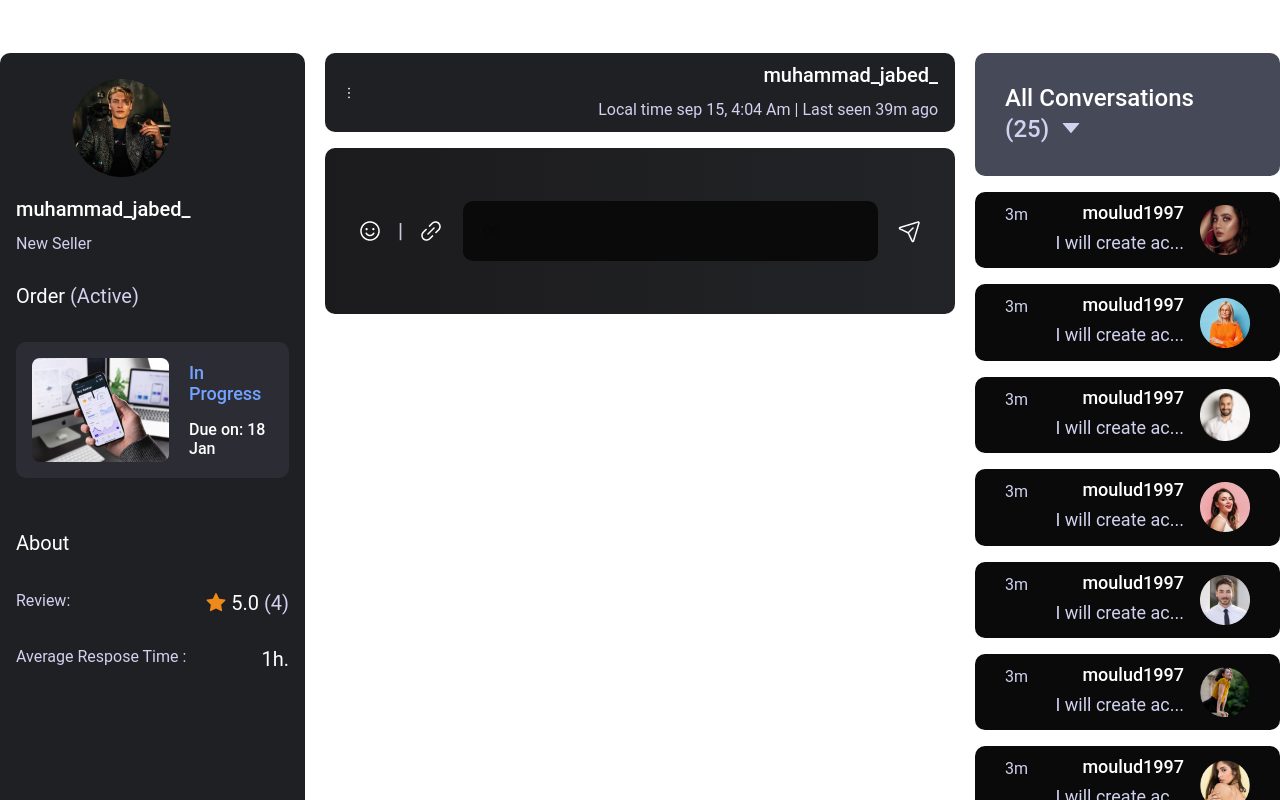
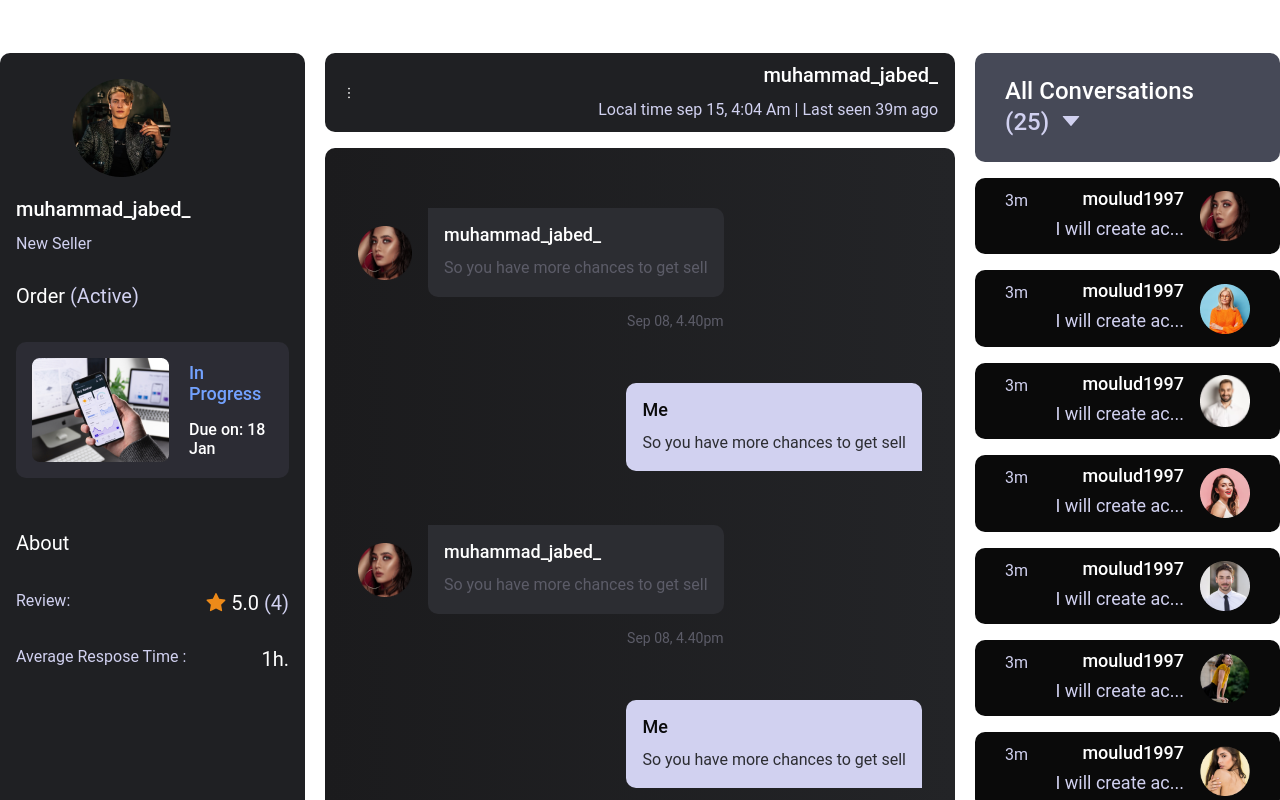
Before and after one commit to cosmos-007/market-place, a Next.js app: page /components/Chat in a window 1280 px wide. Shown: the top 800 px of the page. Built offline with nearby package versions, Linux system fonts and the light colour scheme.

Commit message:
completed the ui of chat page

```diff
--- a/src/pages/components/Chat/index.tsx
+++ b/src/pages/components/Chat/index.tsx
@@ -88,6 +88,50 @@ const Chat = () => {
             time: "3m",
             icon: Avatar9
         },
+        {
+            name: "moulud1997",
+            des: "I will create ac...",
+            time: "3m",
+            icon: Avatar7
+        },
+    ]
+
+    const ChatData = [
+        {
+            name: "muhammad_jabed_",
+            message: "So you have more chances to get sell",
+            icon: Avatar,
+            type: "receive",
+            time: "Sep 08, 4.40pm"
+        },
+        {
+            name: "Me",
+            message: "So you have more chances to get sell",
+            icon: "",
+            type: "send",
+            time: ""
+        },
+        {
+            name: "muhammad_jabed_",
+            message: "So you have more chances to get sell",
+            icon: Avatar,
+            type: "receive",
+            time: "Sep 08, 4.40pm"
+        },
+        {
+            name: "Me",
+            message: "So you have more chances to get sell",
+            icon: "",
+            type: "send",
+            time: ""
+        },
+        {
+            name: "muhammad_jabed_",
+            message: "So you have more chances to get sell",
+            icon: Avatar,
+            type: "receive",
+            time: "Sep 08, 4.40pm"
+        },
     ]
 
     return (
@@ -129,6 +173,29 @@ const Chat = () => {
                         </div>
                     </div>
                     <div className={style.chatContainer}>
+                        {ChatData?.map((item, index) => {
+                            const isSend = item?.type == "send" ? true : false
+                            return (
+                                <div
+                                    className={style.chatStyleContainer}
+                                    key={index}
+                                    style={{ justifyContent: isSend ? "flex-end" : "flex-start" }}
+                                >
+                                    <div className={style.chatInnerContainer}>
+                                        <div className={style.chatStyle}>
+                                            {item?.icon &&
+                                                <Image src={item?.icon} alt='avatar' height={54} width={54} />
+                                            }
+                                            <div className={`${style.chatBox} ${isSend && style.sendBox}`}>
+                                                <h1 className={style.chatName}>{item?.name || "---"}</h1>
+                                                <p className={style.chatMessage}>{item?.message || "--"}</p>
+                                            </div>
+                                        </div>
+                                        {item?.time && <p className={style.timeStyle}>{item?.time}</p>}
+                                    </div>
+                                </div>
+                            )
+                        })}
                         <div className={style.chatInputContainer}>
                             <Image src={Smily} alt='smily' />
                             <h1 className={style.slash}>|</h1>
--- a/src/pages/components/Chat/style.module.scss
+++ b/src/pages/components/Chat/style.module.scss
@@ -137,8 +137,76 @@
         }
     }
 
+    .chatStyleContainer {
+        margin-bottom: 54px;
+        display: flex;
+
+        .chatInnerContainer {
+            width: max-content;
+
+            .chatStyle {
+                width: max-content;
+                display: flex;
+                align-items: center;
+                gap: 16px;
+
+                .chatBox {
+                    padding: 16px;
+                    border-radius: 0px 10px 10px 10px;
+                    background: #2C2D32;
+                    max-width: 300px;
+                    width: 100%;
+
+                    .chatName {
+                        font-size: 18px;
+                        font-style: normal;
+                        font-weight: 500;
+                        line-height: normal;
+                        color: #FFFFFF;
+                        margin-bottom: 10px;
+                    }
+
+                    .chatMessage {
+                        font-size: 16px;
+                        font-style: normal;
+                        font-weight: 400;
+                        line-height: 159.687%;
+                        margin-bottom: 0px;
+                        color: #5C5C68;
+                    }
+
+                    &.sendBox {
+                        border-radius: 10px 10px 0px 10px;
+                        background: #D1D1F0;
+
+                        .chatName {
+                            color: #0A0A0A;
+                        }
+
+                        .chatMessage {
+                            color: #2C2D32;
+                        }
+                    }
+
+                }
+
+            }
+        }
+
+        .timeStyle {
+            font-size: 14px;
+            font-style: normal;
+            font-weight: 400;
+            line-height: normal;
+            margin-bottom: 0px;
+            margin-top: 16px;
+            color: #5C5C68;
+            text-align: right;
+        }
+    }
+
     .chatContainer {
-        padding: 53px 33px;
+        padding: 60px 33px;
         border-radius: 10px;
         background: linear-gradient(90deg, #1B1B1D 0%, #232427 100%);
         margin-top: 16px;
@@ -167,7 +235,7 @@
     }
 
     .AllConversationContainer {
-        padding: 30px;
+        padding: 23px 30px;
         border-radius: 10px;
         background: #464957;
 
```
